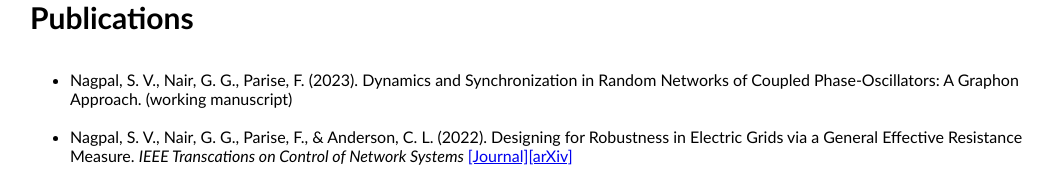
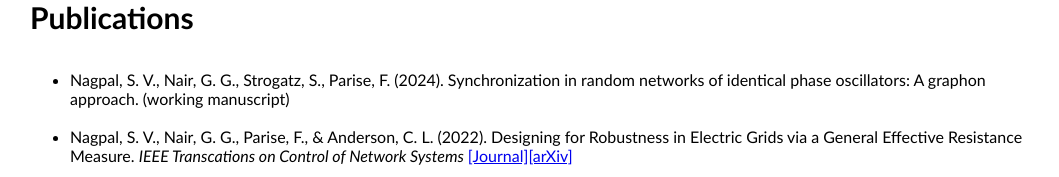
Before and after one commit to ShriyaNagpal/ShriyaNagpal.github.io, a plain HTML site: page research/index.html in a window 1280 px wide. Shown: the part 202-379 px from the top of the page, without its empty margins (110-1169 px from the left). Drawn offline with Linux system fonts and the light colour scheme.

Commit message:
updated research

```diff
--- a/research/index.html
+++ b/research/index.html
@@ -23,7 +23,7 @@
             <h2>Publications</h2>
             <p>
             <ul>
-              <li>Nagpal, S. V., Nair, G. G., Parise, F. (2023). Dynamics and Synchronization in Random Networks of Coupled Phase-Oscillators: A Graphon Approach. (working manuscript)
+              <li>Nagpal, S. V., Nair, G. G., Strogatz, S., Parise, F. (2024). Synchronization in random networks of identical phase oscillators: A graphon approach. (working manuscript)
               <br>
               <br>
               <li>Nagpal, S. V., Nair, G. G., Parise, F., & Anderson, C. L. (2022). Designing for Robustness in Electric Grids via a General Effective Resistance Measure. <i>IEEE Transcations on Control of Network Systems </i><a href="https://ieeexplore.ieee.org/abstract/document/9919347">[Journal]</a><a href="https://arxiv.org/abs/2201.00929">[arXiv]</a></li>
```
